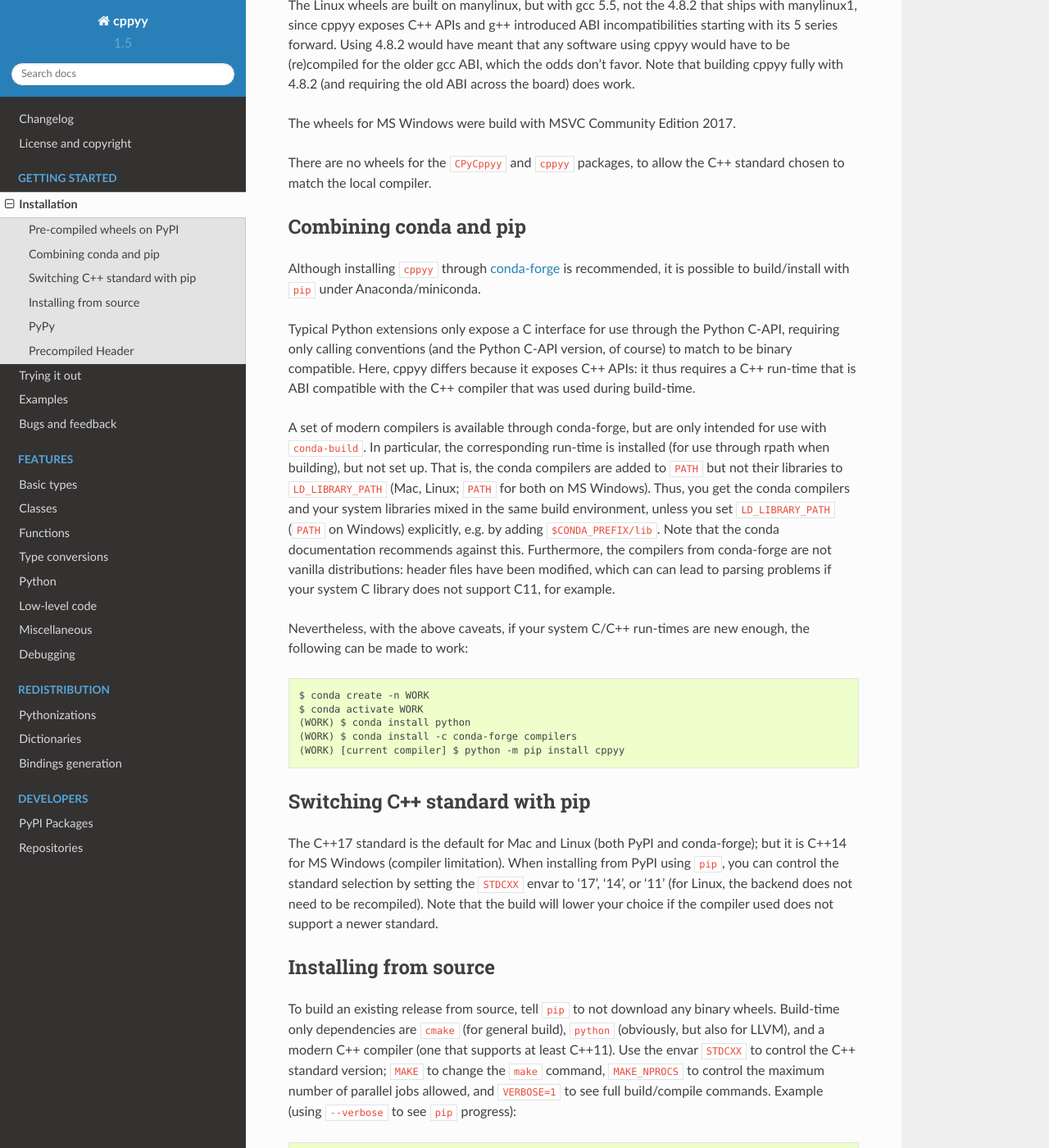
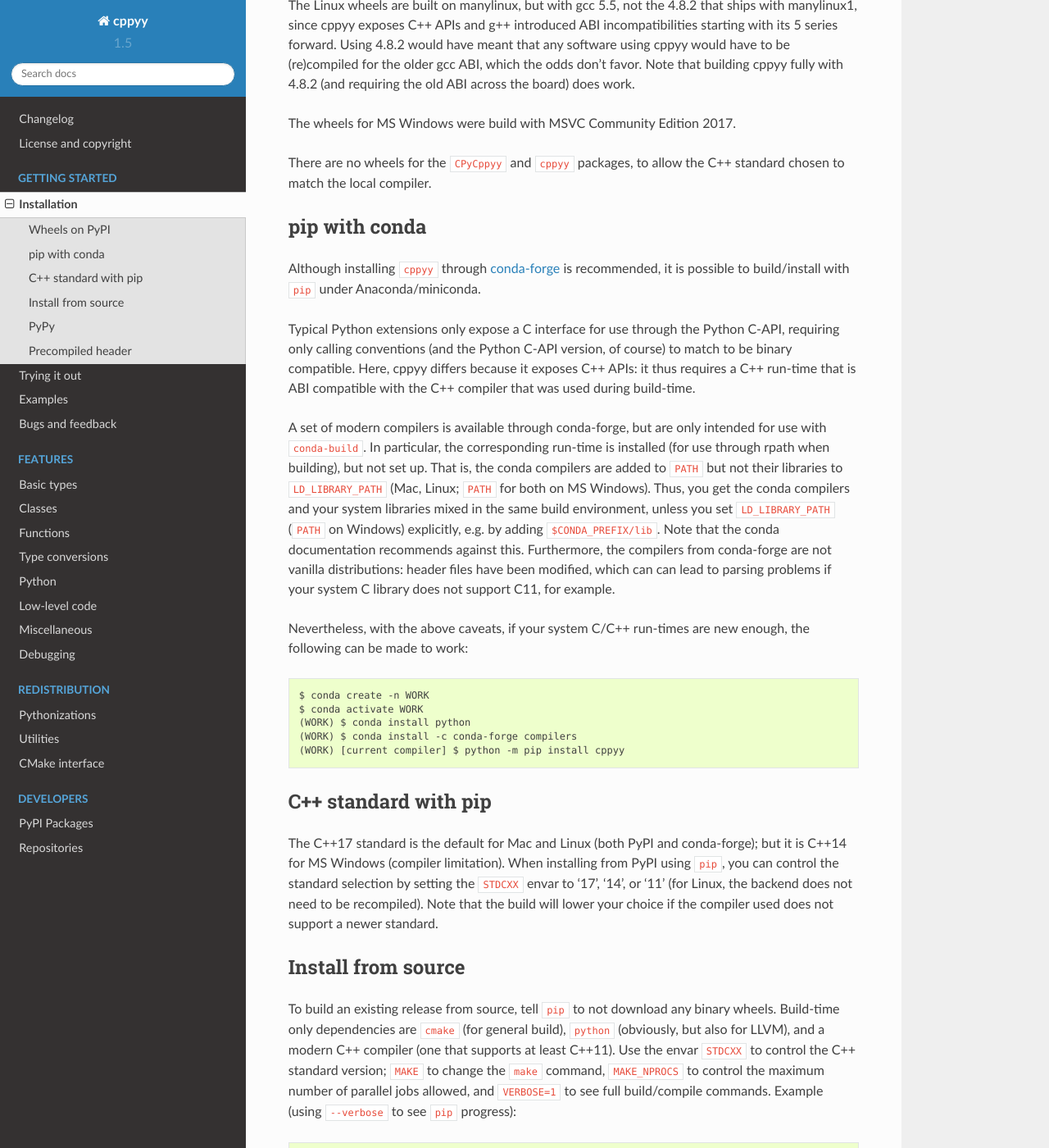
Before and after one commit to wlav/cppyy, a Sphinx documentation site: the page built from doc/source/installation.rst, in a window 1280 px wide and 1400 px high, scrolled down 1245 px. Shown: the whole window at 82% size. Built offline with Sphinx 7.4.7 and the Read the Docs theme 2.0.0, drawn with Linux system fonts in a browser that asks for light colours; some of the changed text lies outside the part shown.

Commit message:
start restructuring/rewrite of dictionaries chapter

```diff
--- a/doc/source/index.rst
+++ b/doc/source/index.rst
@@ -156,8 +156,8 @@
    :maxdepth: 1
 
    pythonizations
-   dictionaries
-   bindings_generation
+   utilities
+   cmake_interface
 
 .. toctree::
    :caption: Developers
--- a/doc/source/installation.rst
+++ b/doc/source/installation.rst
@@ -52,8 +52,8 @@
  $ PATH=$HOME/.local/bin:$PATH python -m pip install cppyy --user
 
 
-Pre-compiled wheels on PyPI
----------------------------
+Wheels on PyPI
+--------------
 
 Wheels for the backend (``cppyy-cling``) are available on PyPI for GNU/Linux,
 MacOS-X, and MS Windows (both 32b and 64b).
@@ -72,8 +72,8 @@
 the C++ standard chosen to match the local compiler.
 
 
-Combining conda and pip
------------------------
+pip with conda
+--------------
 
 Although installing ``cppyy`` through `conda-forge`_ is recommended, it is
 possible to build/install with ``pip`` under Anaconda/miniconda.
@@ -109,8 +109,8 @@
  (WORK) [current compiler] $ python -m pip install cppyy
 
 
-Switching C++ standard with pip
--------------------------------
+C++ standard with pip
+---------------------
 
 The C++17 standard is the default for Mac and Linux (both PyPI and
 conda-forge); but it is C++14 for MS Windows (compiler limitation).
@@ -121,8 +121,8 @@
 support a newer standard.
 
 
-Installing from source
-----------------------
+Install from source
+-------------------
 .. _installation_from_source:
 
 To build an existing release from source, tell ``pip`` to not download any
@@ -180,11 +180,11 @@
 
 Very old versions of PyPy (5.6.0 and earlier) have a built-in ``cppyy`` based
 on `Reflex`_, which is less feature-rich and no longer supported.
-However, both the :doc:`distribution tools <dictionaries>` and user-facing
+However, both the :doc:`distribution utilities <utilities>` and user-facing
 Python codes are very backwards compatible, making migration straightforward.
 
 
-Precompiled Header
+Precompiled header
 ------------------
 
 For performance reasons (reduced memory and CPU usage), a precompiled header
--- a/doc/source/starting.rst
+++ b/doc/source/starting.rst
@@ -7,7 +7,7 @@
 Large code bases will benefit from more advanced features such as
 :doc:`pythonizations <pythonizations>` for a cleaner interface to clients;
 precompiled modules for faster parsing and reduced memory usage;
-":doc:`dictionaries <dictionaries>`" to package locations and manage
+":ref:`dictionaries <dictionaries>`" to package locations and manage
 dependencies; and mapping files for automatic, lazy, loading.
 You can, however, get very far with just the basics and it may even be
 completely sufficient for small packages with fewer classes.
```
Also changed, not shown: doc/source/cmake_interface.rst (renamed from doc/source/bindings_generation.rst, +11 -77 lines), doc/source/dictionaries.rst (deleted, +0 -97 lines), doc/source/utilities.rst (added, +210 -0 lines).
